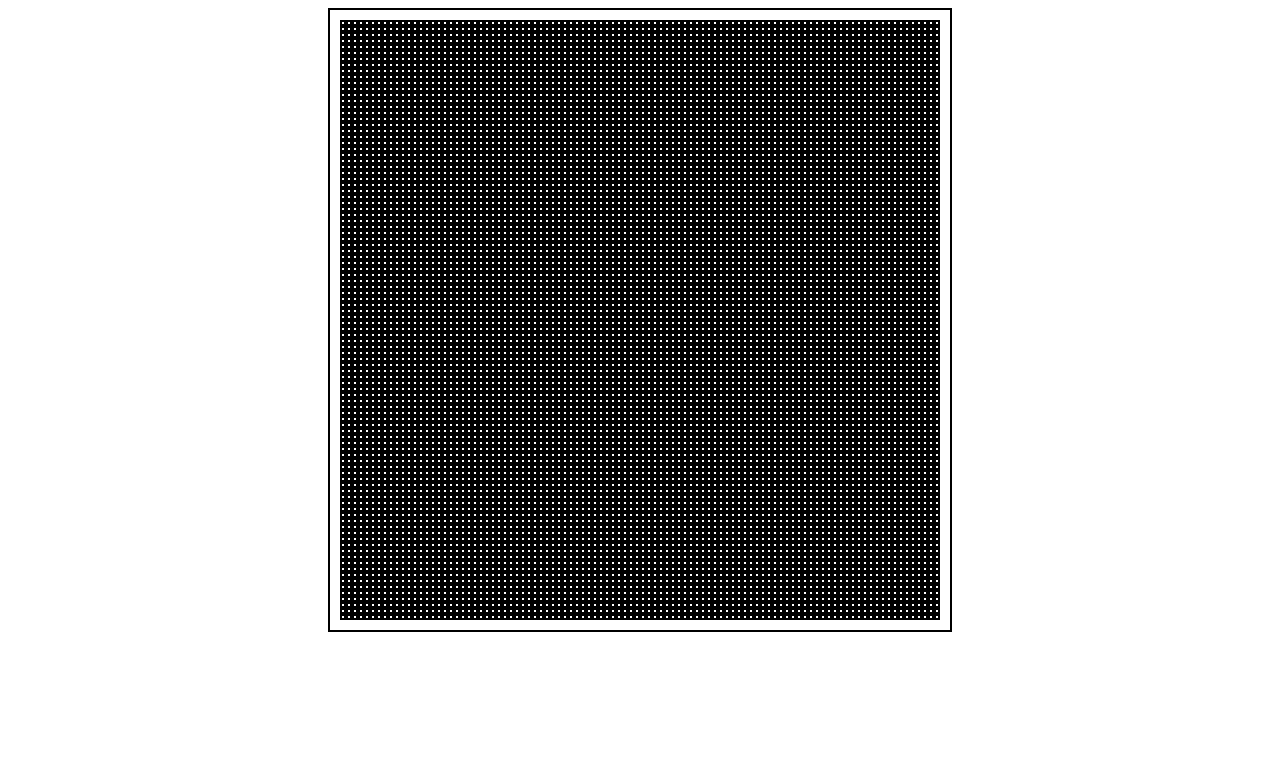
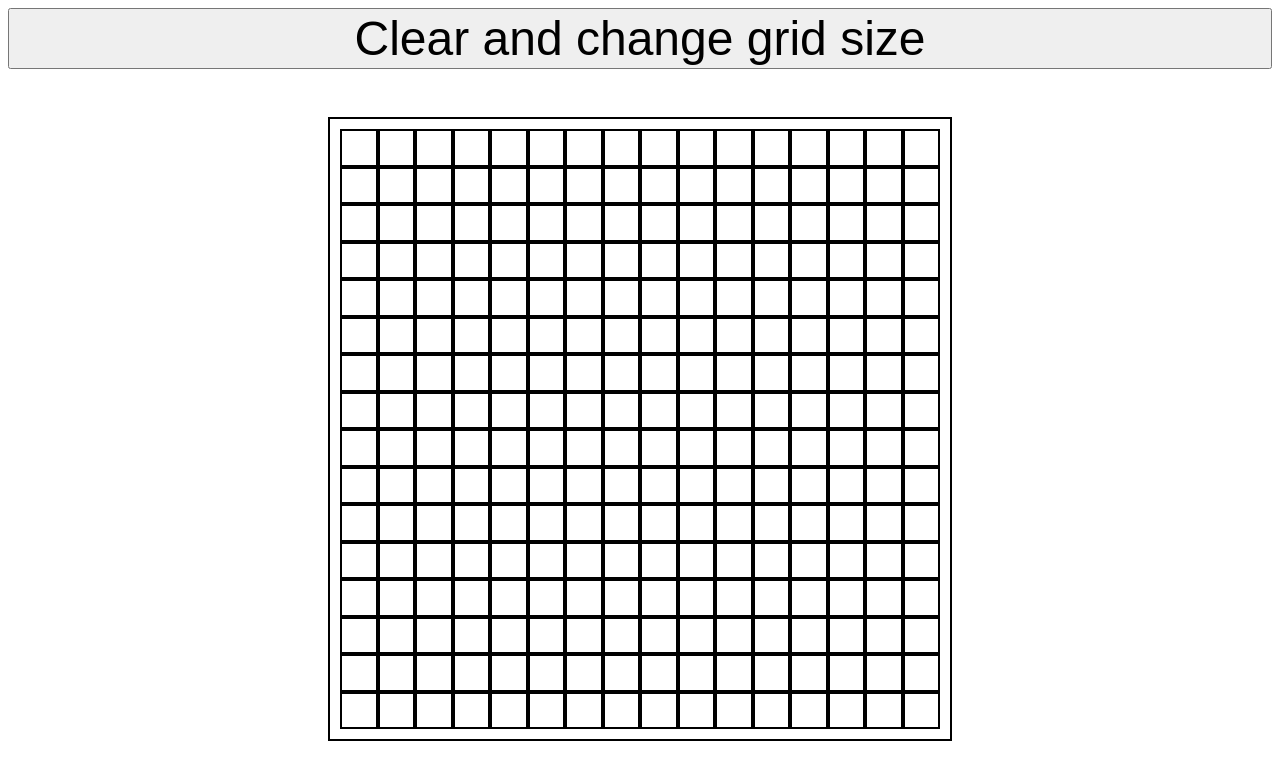
Before and after one commit to 1tenko/etch-a-sketch, a plain HTML site: page index.html in a window 1280 px wide. Drawn offline with Linux system fonts and the light colour scheme.

Commit message:
project now works. Bug fixed where changeTileColor() wouldn't work when button was clicked.

```diff
--- a/index.html
+++ b/index.html
@@ -9,6 +9,7 @@
     <title>Etch-A-Sketch</title>
 </head>
 <body>
+    <button>Clear and change grid size</button>
     <div class="container">
     </div>
 </body>
--- a/main.js
+++ b/main.js
@@ -1,20 +1,37 @@
 const container = document.querySelector('.container');
-
-let num = 100;
-
-container.style.cssText = `grid-template-columns: repeat(${num},1fr); grid-template-rows: repeat(${num},1fr);`;
+const button = document.querySelector('button');
+const size = 16;
 
 
-for (i=1; i<=num*num; i++) {
+function createGrid(num) {
+    container.innerHTML = '';
+    container.style.cssText = `grid-template-columns: repeat(${num},1fr); grid-template-rows: repeat(${num},1fr);`;
+
+    for (i=1; i<=num*num; i++) {
     const square = document.createElement('div');
     square.setAttribute('class', 'gridItem');
     container.appendChild(square);
+    changeTileColor();
+    }
+}
+createGrid(size);
+
+
+
+
+function changeTileColor() {
+    const gridItems = document.querySelectorAll('.gridItem');
+    gridItems.forEach(gridItem => {
+        gridItem.addEventListener('mouseover', () => {
+            gridItem.style.cssText = 'background-color: black;';
+            console.log('change')
+        })
+    });
 }
 
-const gridItems = document.querySelectorAll('.gridItem');
 
-gridItems.forEach(gridItem => {
-    gridItem.addEventListener('mouseover', event => {
-        gridItem.style.cssText = 'background-color: black;';
-    })
+button.addEventListener('click', () => {
+    let newNum = prompt('Please select new grid size (e.g. entered value of 24 = 24x24 grid: )');
+    console.log(newNum);
+    createGrid(newNum);
 })
--- a/styles.css
+++ b/styles.css
@@ -1,3 +1,9 @@
+body {
+    display: flex;
+    flex-direction: column;
+    gap: 48px;
+}
+
 .container {
     display: grid;
     border: solid 2px black;
@@ -15,3 +21,7 @@
 .gridItem {
     border: solid 2px black;
 }
+
+button {
+    font-size: 48px;
+}
```
